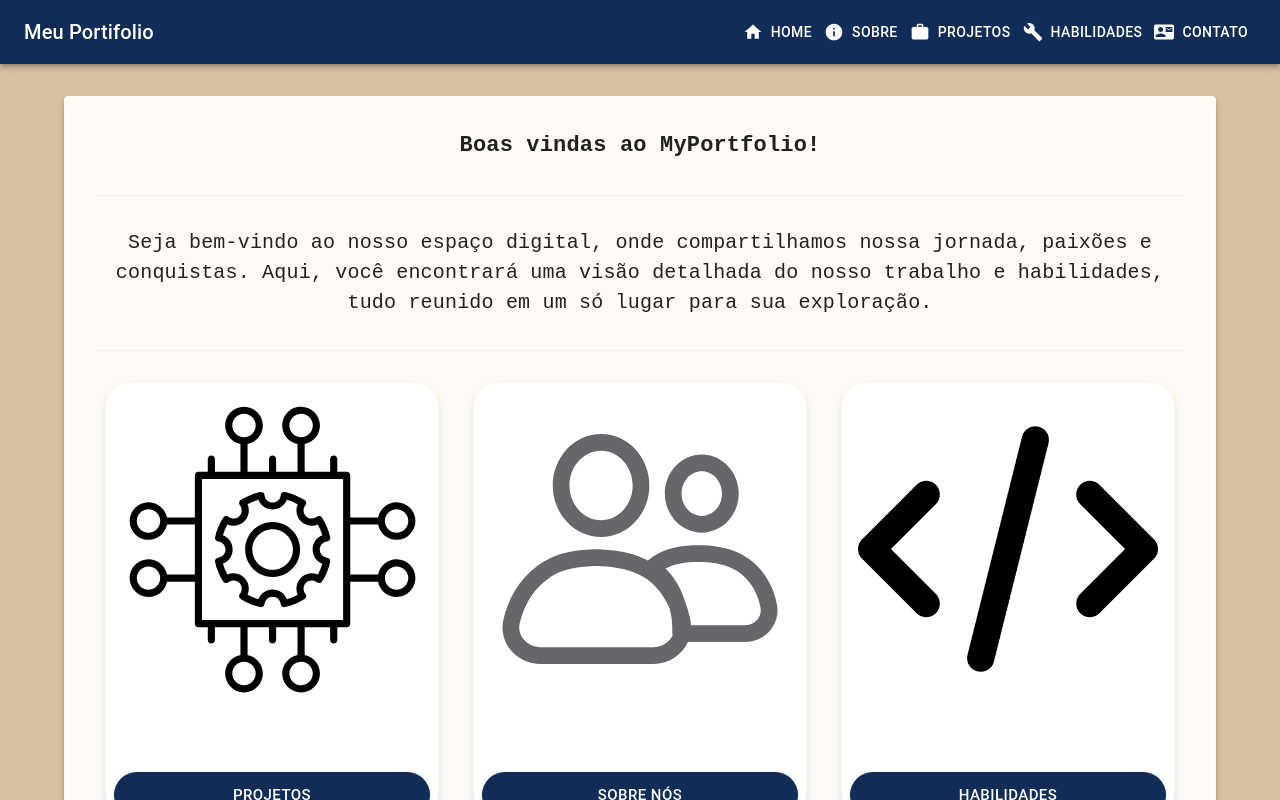
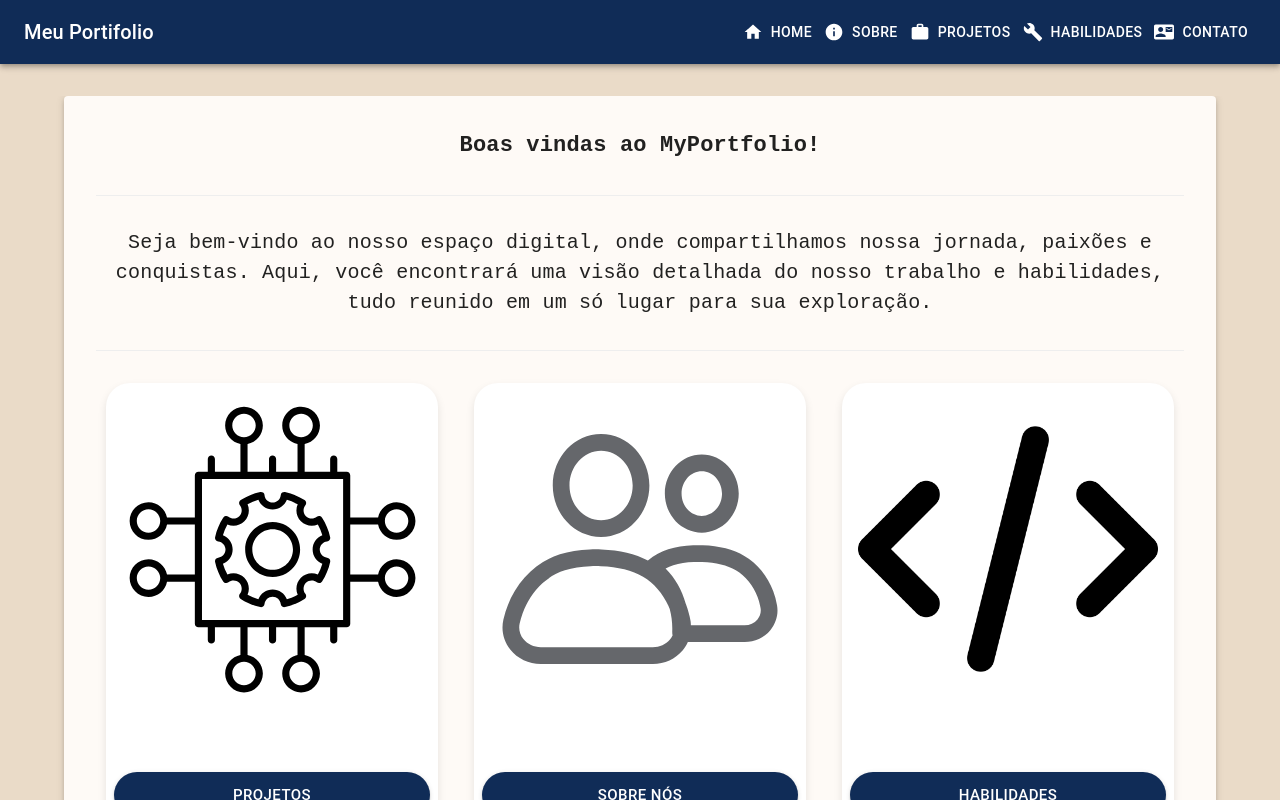
Before and after one commit to RafaelCostaF/site_portfolio, a React (Create React App) app: page / in a window 1280 px wide. Built offline with nearby package versions, Linux system fonts and the light colour scheme.

Commit message:
troquei a cor do background

```diff
--- a/src/screens/GradientBackground.js
+++ b/src/screens/GradientBackground.js
@@ -10,7 +10,7 @@ const Gradient = styled.div`
   width: 100%;
   height: 100%;
   z-index: -1;
-  background: #DAC0A3;
+  background: #EADBC8;
 `;
 
 function GradientBackground({ children }) {
--- a/src/screens/ImgMediaCard.js
+++ b/src/screens/ImgMediaCard.js
@@ -38,9 +38,9 @@ export default function ImgMediaCard(props) {
               borderRadius: 6,
               padding: '10px 24px',
               backgroundColor: '#102C57',
-              color: 'white', // Cor do texto do botão
+              color: 'white',
               '&:hover': {
-                backgroundColor: '#448ACC', // Cor do botão ao passar o mouse
+                backgroundColor: '#448ACC',
               },
             }}
             fullWidth
```
